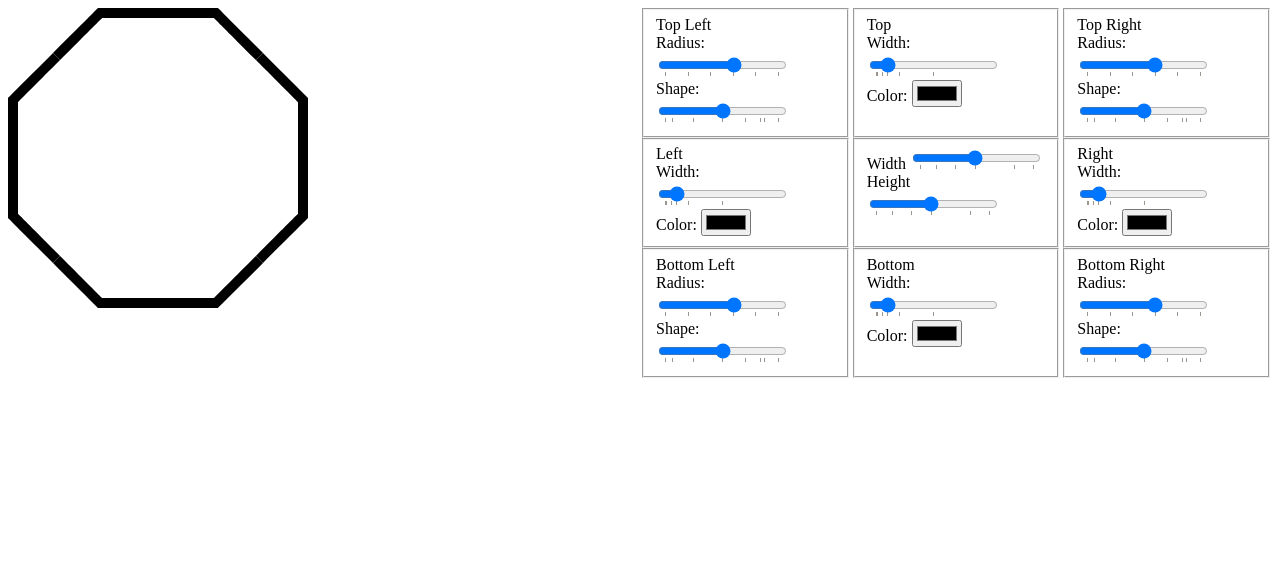
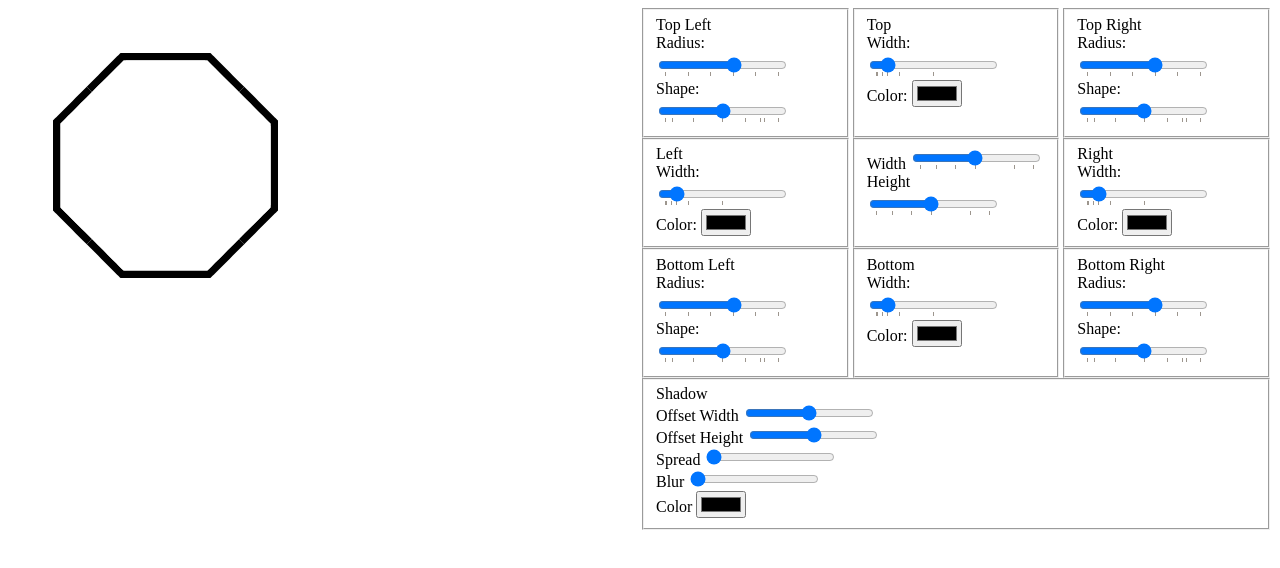
Before and after one commit to noamr/squircle-testbed, a plain HTML site: page corner-shape.html in a window 1280 px wide. Drawn offline with nearby package versions, Linux system fonts and the light colour scheme.

Commit message:
Add shadow

```diff
--- a/corner-shape.css
+++ b/corner-shape.css
@@ -15,7 +15,9 @@ section {
   grid-template-areas:
     "top-left top top-right"
     "left center right"
-    "bottom-left bottom bottom-right";
+    "bottom-left bottom bottom-right"
+    "below below below"
+    ;
 }
 
 fieldset {
@@ -35,3 +37,6 @@ fieldset {
 .center {
   grid-area: center;
 }
+.shadow-field {
+  grid-area: below;
+}
--- a/corner-shape.html
+++ b/corner-shape.html
@@ -3,7 +3,7 @@
 <script src="scripts/setup.js" type="module"></script>
 <main>
     <section>
-        <canvas id="ref" width=400 height=400></canvas>
+        <canvas id="ref" width=600 height=600></canvas>
     </section>
     <form id=form>
         <fieldset class="top-left">
@@ -33,6 +33,21 @@
         </fieldset>
         <fieldset class="bottom-right">
             Bottom Right
+        </fieldset>
+        <fieldset class="shadow-field">
+            <label>Shadow</label>
+            <label>Offset Width
+                <input type=range name="shadow-offset-width" min="-100" max="100" value="0"
+                    list="shadow-offset-ticks"></label>
+            <label>Offset Height
+                <input type=range name="shadow-offset-height" min="-100" max="100" value="0"
+                    list="shadow-offset-ticks"></label>
+            <label>Spread
+                <input type=range name="shadow-spread" min="0" max="30" value="0"></label>
+            <label>Blur
+                <input type=range name="shadow-blur" min="0" max="30" value="0"></label>
+            <label>Color
+                <input type=color name="shadow-color"></label>
         </fieldset>
     </form>
     <datalist id="se-ticks">
--- a/scripts/corner-params.js
+++ b/scripts/corner-params.js
@@ -2,7 +2,7 @@ import {
     offset_for_curvature,
     se
 } from "./corner-math.js";
-export function resolve_corner_params(style, width, height) {
+export function resolve_corner_params(style, width, height, outset = null) {
     const params = {
         'top-right': {
             outer: [width - style['border-top-right-radius'][0], 0, width, style['border-top-right-radius'][1]],
@@ -29,6 +29,8 @@ export function resolve_corner_params(style, width, height) {
         outer,
         inset
     }]) => {
+        if (outset !== null)
+            inset = [-outset, -outset];
         const shape = style[`corner-${corner}-shape`];
         const s1 = Math.sign(outer[2] - outer[0]);
         const s2 = Math.sign(outer[3] - outer[1]);
@@ -55,21 +57,21 @@ export function resolve_corner_params(style, width, height) {
 
         const trim = tl_first ? [
             [
-                [0, outer[1] + inner[1]],
-                [width, outer[1] + inner[1]]
+                [0-outset, outer[1] + inner[1]],
+                [width + outset, outer[1] + inner[1]]
             ],
             [
-                [outer[2] + inner[2], 0],
-                [outer[2] + inner[2], height]
+                [outer[2] + inner[2], 0 - outset],
+                [outer[2] + inner[2], height + outset]
             ]
         ] : [
             [
-                [outer[0] + inner[0], 0],
-                [outer[0] + inner[0], width]
+                [outer[0] + inner[0], 0 - outset],
+                [outer[0] + inner[0], width + outset]
             ],
             [
-                [0, outer[3] + inner[3]],
-                [width, outer[3] + inner[3]]
+                [0 - outset, outer[3] + inner[3]],
+                [width + outset, outer[3] + inner[3]]
             ]
         ];
 
@@ -91,11 +93,11 @@ export function resolve_corner_params(style, width, height) {
         const inner_center = superellipse_center(inner_rect, shape);
         return [corner, {
             outer_rect: outer,
+            shape,
+            outer_center,
+            inset,
             inner_rect,
-            inset,
-            shape,
             inner_offset: inner,
-            outer_center,
             inner_center,
             trim
         }];
--- a/scripts/corner-shape.js
+++ b/scripts/corner-shape.js
@@ -38,10 +38,11 @@ function add_corner(ctx, ax, ay, bx, by, curvature, l1 = null, l2 = null) {
     return;
   }
   ctx.save();
-  ctx.transform(hor.x, hor.y, ver.x, ver.y, vertex.x, vertex.y);
-  const transform = ctx.getTransform().inverse();
+  const transform_vals = [hor.x, hor.y, ver.x, ver.y, vertex.x, vertex.y];
+  ctx.transform(...transform_vals);
+  const inverse_transform = new DOMMatrix(transform_vals).inverse();
   [l1, l2] = [l1, l2].map(p => p ? Object.fromEntries(p.map(
-    (p, i) => [`p${i + 1}`, transform.transformPoint(new DOMPoint(p[0], p[1]))])) : null);
+    (p, i) => [`p${i + 1}`, inverse_transform.transformPoint(new DOMPoint(p[0], p[1]))])) : null);
   const [P0, P1, P2, P3, P4, P5, P6] = control_points(curvature);
   const b1 = new Bezier(P0, P1, P2, P3);
   const b2 = new Bezier(P3, P4, P5, P6);
@@ -82,15 +83,44 @@ export function render(style, ctx, width, height) {
     add_corner(ctx, ...outer_rect, shape);
   }
 
-  function draw_inner_corner(corner) {
-    const {
-      shape,
-      inner_rect,
-      trim
-    } = corner_params[corner];
-    add_corner(ctx, ...inner_rect, shape, ...trim);
+
+  ctx.scale(0.75, 0.75);
+  ctx.translate(60, 60);
+
+  function draw_inner_corner_from_params(params) {
+    add_corner(ctx, ...params.inner_rect, params.shape, ...params.trim);
   }
 
+  function draw_inner_corner(corner) {
+    draw_inner_corner_from_params(corner_params[corner])
+  }
+
+  if (style.shadow) {
+    const {spread, offset, blur, color} = style.shadow;
+    const for_shadow = resolve_corner_params(style, width, height, spread);
+    ctx.save();
+    ctx.filter = `blur(${blur}px)`;
+    ctx.beginPath();
+    ctx.translate(...offset);
+    ctx.lineTo(for_shadow['top-right'].inner_rect[0], -spread);
+    draw_inner_corner_from_params(for_shadow['top-right']);
+    ctx.lineTo(width + spread, for_shadow['top-right'].inner_rect[3])
+    ctx.lineTo(width + spread, for_shadow['bottom-right'].inner_rect[1])
+    draw_inner_corner_from_params(for_shadow['bottom-right']);
+    ctx.lineTo(for_shadow['bottom-right'].inner_rect[2], height + spread);
+    ctx.lineTo(for_shadow['bottom-left'].inner_rect[0], height + spread);
+    draw_inner_corner_from_params(for_shadow['bottom-left']);
+    ctx.lineTo(-spread, for_shadow['bottom-left'].inner_rect[3]);
+    ctx.lineTo(-spread, for_shadow['top-left'].inner_rect[1]);
+    draw_inner_corner_from_params(for_shadow['top-left']);
+    ctx.lineTo(for_shadow['top-left'].inner_rect[2  ], -spread);
+    ctx.fillStyle = color;
+    ctx.fill("evenodd");
+    ctx.closePath();
+    ctx.restore();
+  }
+
+  ctx.beginPath();
   ctx.moveTo(...corner_params['top-right'].outer_rect.slice(0, 2));
 
   draw_outer_corner('top-right');
@@ -103,6 +133,7 @@ export function render(style, ctx, width, height) {
   draw_inner_corner('bottom-left');
   draw_inner_corner('top-left');
 
+  ctx.save();
   ctx.closePath();
   ctx.clip("evenodd");
   ctx.beginPath();
@@ -211,4 +242,14 @@ export function render(style, ctx, width, height) {
     ctx.fill("nonzero");
   }
 
+  ctx.restore();
+  ctx.beginPath();
+  ctx.moveTo(width / 2, style['border-top-width']);
+  draw_inner_corner('top-right');
+  draw_inner_corner('bottom-right');
+  draw_inner_corner('bottom-left');
+  draw_inner_corner('top-left');
+  ctx.fillStyle = "rgba(255, 255, 255, 1)";
+  ctx.fill("nonzero");
+
 }
--- a/scripts/setup.js
+++ b/scripts/setup.js
@@ -23,6 +23,14 @@ function fix_style(style, w, h) {
       style[`border-${vSide}-${hSide}-radius`] = radius;
       style[`border-${hSide}-width`] = hWidth;
       style[`border-${vSide}-width`] = vWidth;
+      if (style['shadow-offset-width'] || style['shadow-offset-height'] || style['shadow-spread']) {
+        style.shadow = {
+          offset: [style['shadow-offset-width'], style['shadow-offset-height']],
+          spread: style['shadow-spread'],
+          blur: style['shadow-blur'],
+          color: style['shadow-color']
+        }
+      }
     })
   );
 }
@@ -35,6 +43,7 @@ function render_corner_shape_with_canvas(do_save) {
     for (const side of ["top", "right", "bottom", "left"])
       style[`border-${side}-color`] =
         document.forms.form.elements[`border-${side}-color`].value;
+    style['shadow-color'] = document.forms.form.elements[`shadow-color`].value;
     if (do_save) {
       const asParams = new URLSearchParams(Object.entries(style));
       history.pushState(null, null, "?" + asParams.toString())
```
